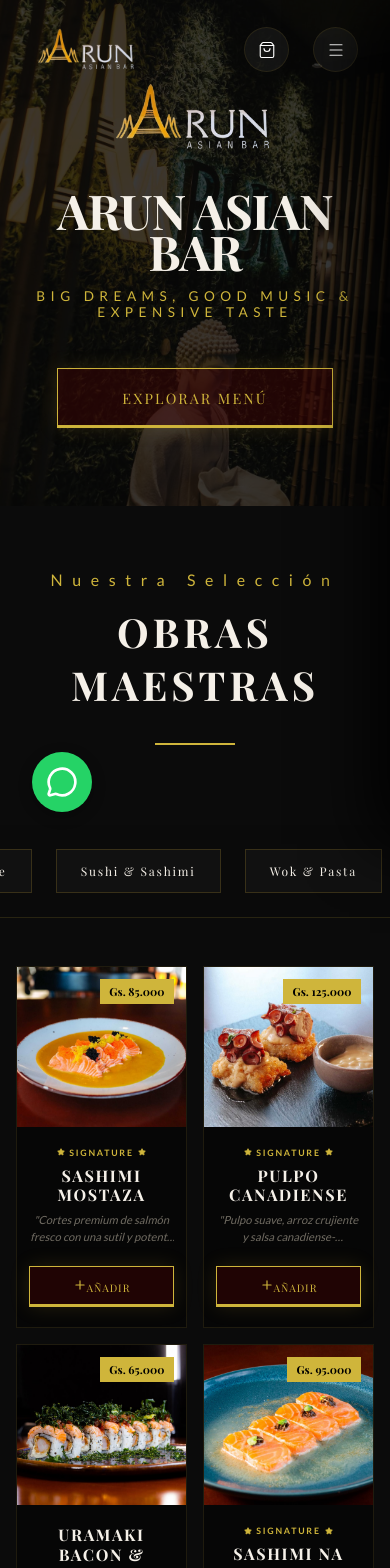
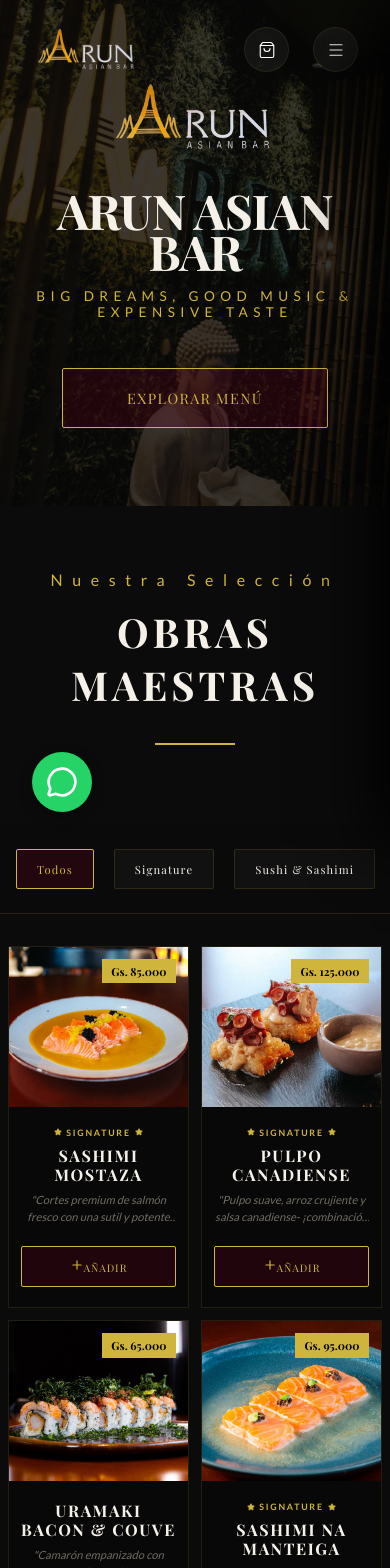
Before and after one commit to ace-star-dev/deliveryarun, a React (Vite) app: page / in a window 390 px wide. Shown: the top 1568 px of the page. Built offline with nearby package versions, Linux system fonts and the light colour scheme; no server answers; a web font is replaced by a local one.

Commit message:
fix: implement rigid app wrapper and disable mouse-glow on mobile to eliminate sidescroll

```diff
--- a/src/App.jsx
+++ b/src/App.jsx
@@ -20,14 +20,21 @@
   const [cart, setCart] = useState([]);
   const [isCartOpen, setIsCartOpen] = useState(false);
   const [isCheckoutOpen, setIsCheckoutOpen] = useState(false);
-  const [mousePos, setMousePos] = useState({ x: 0, y: 0 });
+  const [mousePos, setMousePos] = useState({ x: -1000, y: -1000 });
   const [settings, setSettings] = useState({});
   const [isCartAnimating, setIsCartAnimating] = useState(false);
   const [showNotification, setShowNotification] = useState(false);
+  const [isMobile, setIsMobile] = useState(false);
   const cartBtnRef = useRef(null);
   const scrollProgressRef = useRef(null);
 
   useEffect(() => {
+    const checkMobile = () => {
+      setIsMobile(window.innerWidth < 768);
+    };
+    checkMobile();
+    window.addEventListener('resize', checkMobile);
+
     const handleScroll = () => {
       const winScroll = document.body.scrollTop || document.documentElement.scrollTop;
       const height = document.documentElement.scrollHeight - document.documentElement.clientHeight;
@@ -37,8 +44,20 @@
       }
     };
     window.addEventListener('scroll', handleScroll);
-    return () => window.removeEventListener('scroll', handleScroll);
-  }, []);
+
+    const handleMouseMove = (e) => {
+      if (!isMobile) {
+        setMousePos({ x: e.clientX, y: e.clientY });
+      }
+    };
+    window.addEventListener('mousemove', handleMouseMove);
+
+    return () => {
+      window.removeEventListener('resize', checkMobile);
+      window.removeEventListener('scroll', handleScroll);
+      window.removeEventListener('mousemove', handleMouseMove);
+    };
+  }, [isMobile]);
 
   useEffect(() => {
     const fetchData = async () => {
@@ -128,11 +147,6 @@
 
     fetchData();
 
-    const handleMouseMove = (e) => {
-      setMousePos({ x: e.clientX, y: e.clientY });
-    };
-    window.addEventListener('mousemove', handleMouseMove);
-
     const observer = new IntersectionObserver((entries) => {
       entries.forEach(entry => {
         if (entry.isIntersecting) {
@@ -146,7 +160,6 @@
     }, 1000);
 
     return () => {
-      window.removeEventListener('mousemove', handleMouseMove);
       observer.disconnect();
     };
   }, []);
@@ -167,9 +180,9 @@
       return [...prev, { ...product, quantity: 1 }];
     });
 
+    setIsCartOpen(true);
     setIsCartAnimating(true);
     setShowNotification(true);
-    setIsCartOpen(true); // Abre o carrinho automaticamente
     setTimeout(() => setIsCartAnimating(false), 500);
     setTimeout(() => setShowNotification(false), 2000);
   };
@@ -197,17 +210,19 @@
   };
 
   return (
-    <div style={{ position: 'relative' }}>
+    <div className="app-wrapper">
       <div className="scroll-progress" ref={scrollProgressRef}></div>
 
-      <div
-        className="mouse-glow"
-        style={{ left: `${mousePos.x}px`, top: `${mousePos.y}px` }}
-      />
+      {!isMobile && (
+        <div
+          className="mouse-glow"
+          style={{ left: `${mousePos.x}px`, top: `${mousePos.y}px` }}
+        />
+      )}
 
       <Header settings={settings} cartItemCount={cartItemCount} onCartClick={() => setIsCartOpen(true)} />
 
-      <main style={{ position: 'relative', zIndex: 1 }}>
+      <main style={{ position: 'relative', zIndex: 1, width: '100%', overflow: 'hidden' }}>
         <Hero settings={settings} />
 
         <section id="menu" className="container" style={{ padding: '4rem 0 10rem' }}>
@@ -275,10 +290,7 @@
           className={`floating-cart-btn ${isCartAnimating ? 'cart-animate' : ''}`}
           onClick={() => setIsCartOpen(true)}
           ref={cartBtnRef}
-          style={{
-            display: 'flex',
-            transition: 'all 0.5s cubic-bezier(0.16, 1, 0.3, 1)'
-          }}
+          style={{ display: 'flex' }}
         >
           <ShoppingBag size={30} strokeWidth={1.5} />
           <span className="cart-badge">{cartItemCount}</span>
--- a/src/index.css
+++ b/src/index.css
@@ -28,7 +28,7 @@
   left: 0;
   height: 3px;
   background: linear-gradient(to right, var(--accent-gold), var(--burgundy-red));
-  z-index: 200;
+  z-index: 5000;
   width: 0%;
   transition: width 0.1s ease-out;
 }
@@ -41,24 +41,24 @@
 
 html, body {
   width: 100%;
-  max-width: 100vw;
   overflow-x: hidden;
   position: relative;
   margin: 0;
   padding: 0;
   background: var(--bg-primary);
+  -webkit-text-size-adjust: 100%;
+  touch-action: manipulation;
 }
 
 body {
   font-family: var(--font-base);
   color: var(--text-primary);
   min-height: 100vh;
-  -webkit-overflow-scrolling: touch;
 }
 
-#root {
+/* Hard Lock Wrapper */
+.app-wrapper {
   width: 100%;
-  max-width: 100vw;
   overflow-x: hidden;
   position: relative;
 }
@@ -68,21 +68,19 @@
   max-width: 1200px;
   margin: 0 auto;
   padding: 0 1rem;
-  box-sizing: border-box;
 }
 
-/* Mouse Follow - Fixed to prevent overflow */
+/* Mouse Follow */
 .mouse-glow {
   position: fixed;
   width: 600px;
   height: 600px;
-  background: radial-gradient(circle, rgba(74, 4, 4, 0.4) 0%, transparent 70%);
+  background: radial-gradient(circle, rgba(74, 4, 4, 0.3) 0%, transparent 70%);
   border-radius: 50%;
   pointer-events: none;
   z-index: 0;
   transform: translate(-50%, -50%);
   transition: width 0.3s, height 0.3s;
-  left: -9999px;
 }
 
 /* Typography Elite */
@@ -92,187 +90,148 @@
   text-transform: uppercase;
 }
 
-/* Category Navigation - Ultra Modern & Luxury */
+/* Category Navigation */
 .category-nav-container {
   display: flex;
-  justify-content: center;
-  gap: 1.5rem;
+  justify-content: flex-start;
+  gap: 1.25rem;
   padding: 1.5rem 1rem;
   flex-wrap: nowrap;
   overflow-x: auto;
   -webkit-overflow-scrolling: touch;
   scrollbar-width: none;
-  background: rgba(11, 11, 11, 0.95);
+  background: rgba(11, 11, 11, 0.98);
   backdrop-filter: blur(15px);
   position: sticky;
-  top: 80px; /* Below header */
+  top: 70px;
   z-index: 50;
   border-bottom: 1px solid var(--border-color);
+  width: 100%;
 }
 
-.category-nav-container::-webkit-scrollbar {
-  display: none;
+@media (min-width: 768px) {
+  .category-nav-container { justify-content: center; top: 80px; }
 }
+
+.category-nav-container::-webkit-scrollbar { display: none; }
 
 .category-tab {
   background: rgba(255, 255, 255, 0.03);
-  border: 1px solid rgba(212, 175, 55, 0.2);
+  border: 1px solid rgba(212, 175, 55, 0.15);
   color: var(--text-primary);
-  padding: 0.8rem 1.5rem;
+  padding: 0.7rem 1.25rem;
   font-family: var(--font-display);
-  font-size: 0.75rem;
-  letter-spacing: 0.15em;
+  font-size: 0.7rem;
+  letter-spacing: 0.1em;
   cursor: pointer;
   transition: var(--transition-luxury);
-  position: relative;
-  overflow: hidden;
   white-space: nowrap;
   flex-shrink: 0;
-}
-
-.category-tab::before {
-  content: '';
-  position: absolute;
-  bottom: 0;
-  left: 0;
-  width: 0;
-  height: 2px;
-  background: var(--accent-gold);
-  transition: width 0.3s ease;
+  border-radius: 2px;
 }
 
 .category-tab:hover, .category-tab.active {
-  background: rgba(74, 4, 4, 0.4);
+  background: rgba(128, 0, 32, 0.2);
   border-color: var(--accent-gold);
-  box-shadow: 0 0 20px rgba(212, 175, 55, 0.15);
   color: var(--accent-gold);
 }
 
-.category-tab.active::before {
-  width: 100%;
-}
-
-/* Floating Cart Button for quick access */
+/* Floating Cart Button */
 .floating-cart-btn {
   position: fixed;
   bottom: 2rem;
-  right: 2rem;
+  right: 1.5rem;
   background: var(--accent-gold);
   color: #000;
-  width: 70px;
-  height: 70px;
+  width: 65px;
+  height: 65px;
   border-radius: 50%;
   display: flex;
   align-items: center;
   justify-content: center;
-  box-shadow: 0 10px 40px rgba(0, 0, 0, 0.6), 0 0 20px rgba(207, 181, 59, 0.3);
+  box-shadow: 0 10px 30px rgba(0, 0, 0, 0.6);
   z-index: 100;
   cursor: pointer;
   transition: var(--transition-luxury);
-  border: 2px solid rgba(0, 0, 0, 0.1);
-}
-
-.floating-cart-btn:hover {
-  transform: scale(1.1) translateY(-5px);
-  box-shadow: 0 15px 50px rgba(0, 0, 0, 0.8), 0 0 30px rgba(207, 181, 59, 0.5);
+  border: none;
 }
 
 .cart-badge {
   position: absolute;
-  top: -5px;
-  right: -5px;
+  top: -2px;
+  right: -2px;
   background: var(--burgundy-red);
   color: white;
-  min-width: 26px;
-  height: 26px;
-  border-radius: 13px;
-  font-size: 0.8rem;
+  min-width: 22px;
+  height: 22px;
+  border-radius: 11px;
+  font-size: 0.75rem;
   font-weight: 900;
   display: flex;
   align-items: center;
   justify-content: center;
   border: 2px solid var(--bg-primary);
-  box-shadow: 0 4px 10px rgba(0, 0, 0, 0.5);
 }
 
 .cart-notification {
   position: fixed;
-  bottom: 7.5rem;
-  right: 2rem;
+  bottom: 7rem;
+  right: 1.5rem;
   background: var(--accent-gold);
   color: #000;
-  padding: 0.8rem 1.5rem;
+  padding: 0.7rem 1.2rem;
   border-radius: 50px;
   font-family: var(--font-display);
   font-weight: 700;
-  font-size: 0.8rem;
-  letter-spacing: 0.1em;
+  font-size: 0.75rem;
   z-index: 99;
-  box-shadow: 0 10px 30px rgba(0,0,0,0.5);
+  box-shadow: 0 5px 20px rgba(0,0,0,0.4);
   display: flex;
   align-items: center;
-  gap: 0.5rem;
-  pointer-events: none;
-  animation: slideUpFade 0.4s cubic-bezier(0.16, 1, 0.3, 1);
+  gap: 0.4rem;
+  animation: slideUpFade 0.4s ease-out;
 }
 
 @keyframes slideUpFade {
-  from { opacity: 0; transform: translateY(20px); }
+  from { opacity: 0; transform: translateY(10px); }
   to { opacity: 1; transform: translateY(0); }
 }
 
-/* Success animation for adding to cart */
-@keyframes cartBounce {
-  0% { transform: scale(1); }
-  40% { transform: scale(1.3); }
-  100% { transform: scale(1); }
-}
-
-.cart-animate {
-  animation: cartBounce 0.5s cubic-bezier(0.175, 0.885, 0.32, 1.275);
-}
-
-/* Product Grid - Responsive */
+/* Product Grid */
 .product-grid {
   display: grid;
   grid-template-columns: repeat(2, 1fr);
-  gap: 1rem;
-  margin-top: 3rem;
-  max-width: 1200px;
-  margin-left: auto;
-  margin-right: auto;
-  padding: 0 1rem;
+  gap: 0.75rem;
+  margin-top: 2rem;
+  padding: 0 0.5rem;
 }
 
 @media (min-width: 768px) {
   .product-grid {
-    grid-template-columns: repeat(auto-fill, minmax(320px, 1fr));
-    gap: 2.5rem;
+    grid-template-columns: repeat(auto-fill, minmax(300px, 1fr));
+    gap: 2rem;
+    padding: 0 1rem;
   }
 }
 
-/* Product Cards - Elite Depth */
+/* Product Cards */
 .elite-card {
-  background: rgba(10, 10, 10, 0.8);
-  backdrop-filter: blur(10px);
+  background: rgba(15, 15, 15, 0.6);
   border: 1px solid rgba(212, 175, 55, 0.1);
-  background-clip: padding-box;
   transition: var(--transition-luxury);
   display: flex;
   flex-direction: column;
-}
-
-.elite-card:hover {
-  transform: translateY(-15px);
-  border-color: var(--accent-gold);
-  box-shadow: 0 20px 40px rgba(0, 0, 0, 0.8), 0 0 25px rgba(74, 4, 4, 0.3);
+  height: 100%;
 }
 
 .img-container {
-  height: 280px;
+  height: 180px;
   position: relative;
   overflow: hidden;
-  background: var(--black-obsidian);
+}
+
+@media (min-width: 768px) {
+  .img-container { height: 260px; }
 }
 
 .fallback-luxury {
@@ -281,23 +240,14 @@
   display: flex;
   align-items: center;
   justify-content: center;
-  background: linear-gradient(45deg, var(--black-obsidian), var(--burgundy-red));
-  position: relative;
-}
-
-.fallback-luxury::after {
-  content: 'ARUN';
-  font-family: var(--font-display);
-  font-size: 3rem;
-  opacity: 0.05;
-  letter-spacing: 1rem;
+  background: linear-gradient(45deg, #050505, var(--burgundy-red));
 }
 
 /* Scroll Animations */
 .reveal-item {
   opacity: 0;
-  transform: translateY(30px);
-  transition: all 0.8s cubic-bezier(0.16, 1, 0.3, 1);
+  transform: translateY(20px);
+  transition: all 0.6s cubic-bezier(0.16, 1, 0.3, 1);
 }
 
 .reveal-item.visible {
```
